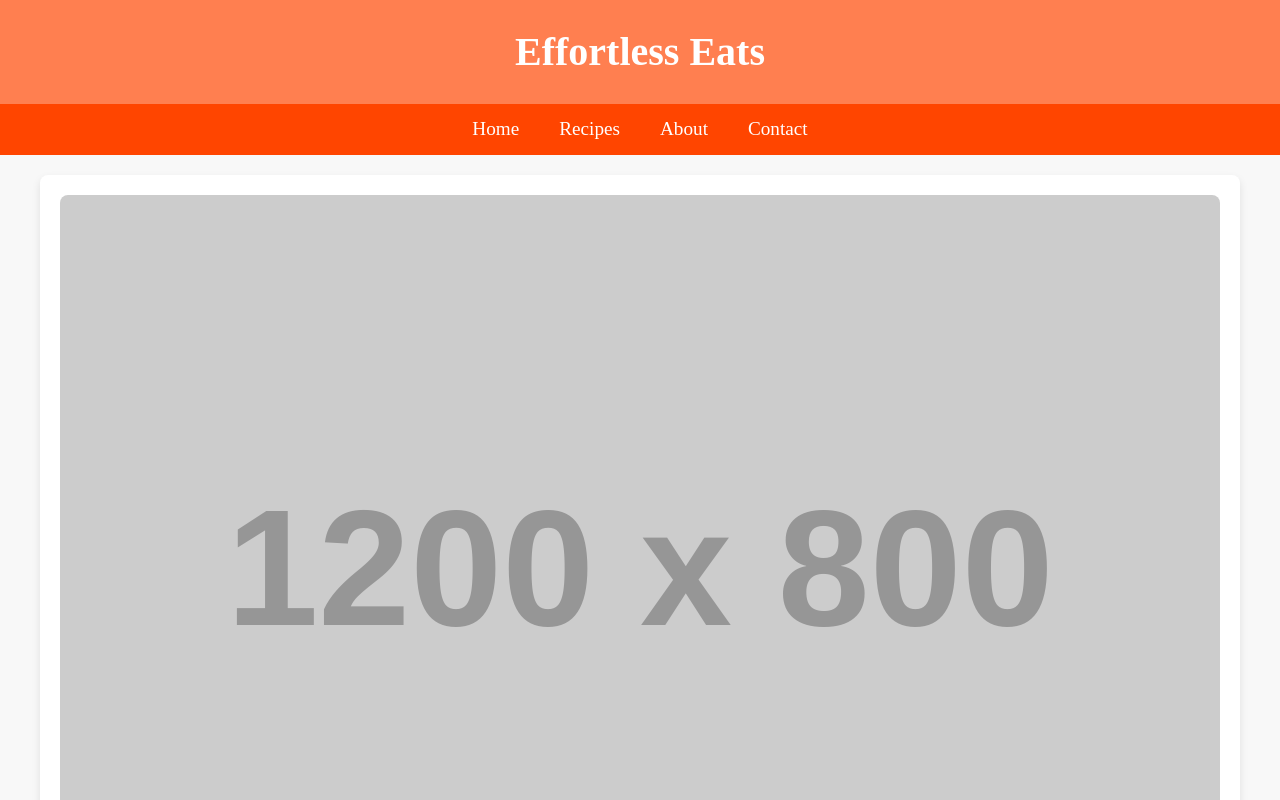
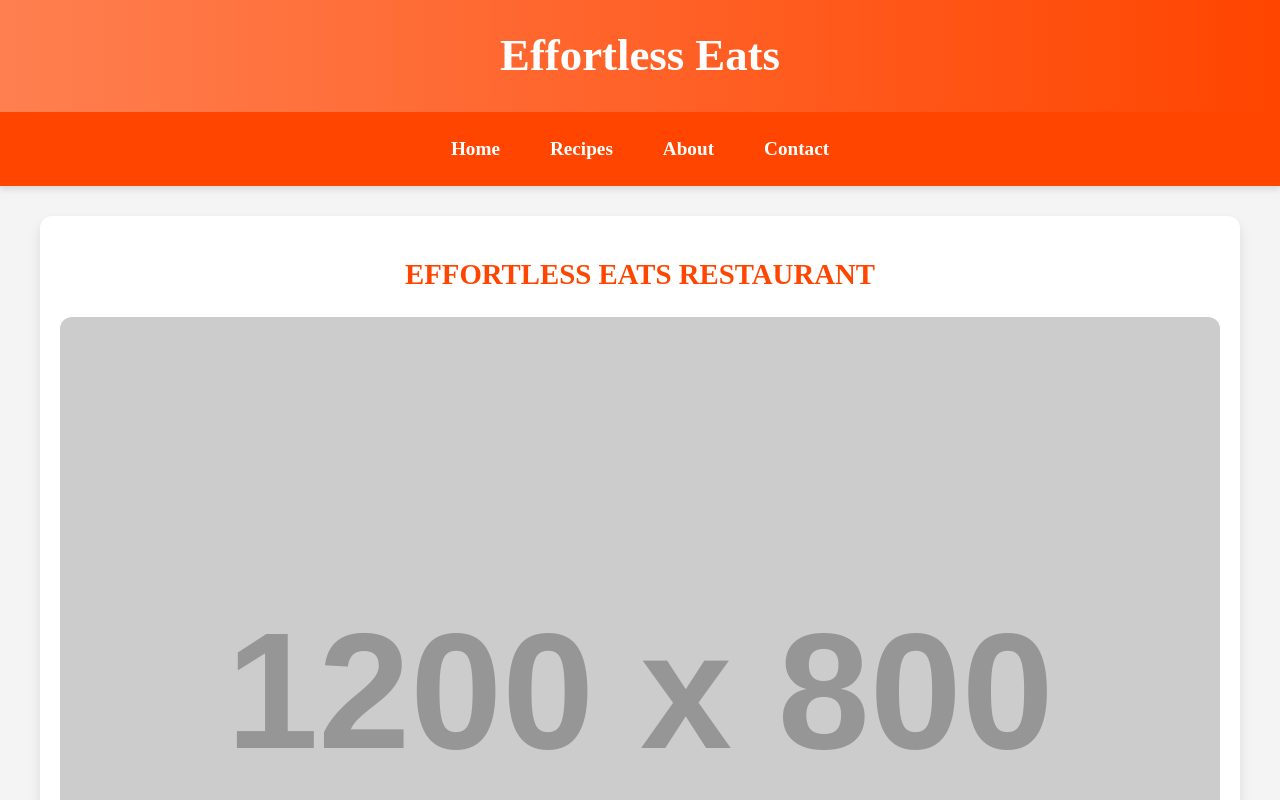
Before and after one commit to PRASANNAPRIYAN11/Digital-Marketing, a plain HTML site: page index.html in a window 1280 px wide. Shown: the top 800 px of the page. Drawn offline with Linux system fonts and the light colour scheme; placeholder pictures from the web are drawn by us.

Commit message:
index.html

```diff
--- a/index.html
+++ b/index.html
@@ -10,80 +10,106 @@
             margin: 0;
             padding: 0;
             line-height: 1.6;
-            background-color: #f8f8f8;
+            background-color: #f4f4f4;
             color: #333;
         }
 
         header {
-            background-color: #ff7f50;
+            background: linear-gradient(90deg, #ff7f50, #ff4500);
             color: white;
             padding: 20px 10px;
             text-align: center;
+            font-weight: bold;
         }
 
         header h1 {
             margin: 0;
-            font-size: 2.5rem;
+            font-size: 2.8rem;
         }
 
         nav {
             display: flex;
             justify-content: center;
             background-color: #ff4500;
+            padding: 10px 0;
+            box-shadow: 0 4px 6px rgba(0, 0, 0, 0.1);
         }
 
         nav a {
             color: white;
             text-decoration: none;
-            padding: 10px 20px;
+            padding: 12px 25px;
             font-size: 1.2rem;
-            transition: background-color 0.3s;
+            font-weight: bold;
+            transition: all 0.3s ease-in-out;
+            border-radius: 5px;
         }
 
         nav a:hover {
             background-color: #ff7f50;
+            transform: scale(1.1);
         }
 
         .container {
             max-width: 1200px;
-            margin: 20px auto;
+            margin: 30px auto;
             padding: 0 20px;
+            text-align: center;
+        }
+
+        .container h2 {
+            font-size: 2.5rem;
+            color: #ff4500;
+            margin-bottom: 20px;
+            text-transform: uppercase;
         }
 
         .recipe {
             background: white;
             margin: 20px 0;
             padding: 20px;
-            border-radius: 8px;
-            box-shadow: 0 4px 8px rgba(0, 0, 0, 0.1);
+            border-radius: 12px;
+            box-shadow: 0 6px 12px rgba(0, 0, 0, 0.1);
+            transition: transform 0.3s ease-in-out;
+        }
+
+        .recipe:hover {
+            transform: scale(1.02);
         }
 
         .recipe img {
             width: 100%;
             height: auto;
-            border-radius: 8px;
+            border-radius: 12px;
         }
 
         .recipe h2 {
-            margin-top: 0;
+            margin-top: 15px;
             color: #ff4500;
+            font-size: 1.8rem;
         }
 
         .recipe p {
-            margin: 10px 0;
+            font-size: 1.1rem;
+            color: #555;
         }
 
         footer {
             text-align: center;
-            padding: 10px 0;
+            padding: 15px 0;
             background-color: #333;
             color: white;
-            margin-top: 20px;
+            margin-top: 30px;
         }
 
         footer a {
             color: #ff7f50;
             text-decoration: none;
+            font-weight: bold;
+        }
+
+        footer a:hover {
+            text-decoration: underline;
         }
     </style>
 </head>
@@ -100,13 +126,16 @@
     </nav>
 
     <div class="container">
+
         <div class="recipe">
+          <h2>Effortless Eats Restaurant</h2>
             <img src="https://via.placeholder.com/1200x800" alt="Recipe Image">
             <h2>Easy Pasta Primavera</h2>
             <p>This light and fresh pasta dish comes together in under 30 minutes, making it perfect for a weeknight meal.</p>
         </div>
 
         <div class="recipe">
+          <h2>Effortless Eats Restaurant</h2>
             <img src="https://via.placeholder.com/1200x800" alt="Recipe Image">
             <h2>One-Pan Lemon Herb Chicken</h2>
             <p>A flavorful and healthy dinner with minimal cleanup. Perfect for busy evenings!</p>
```
